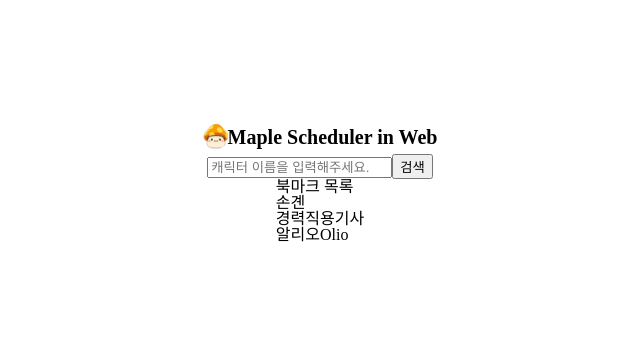
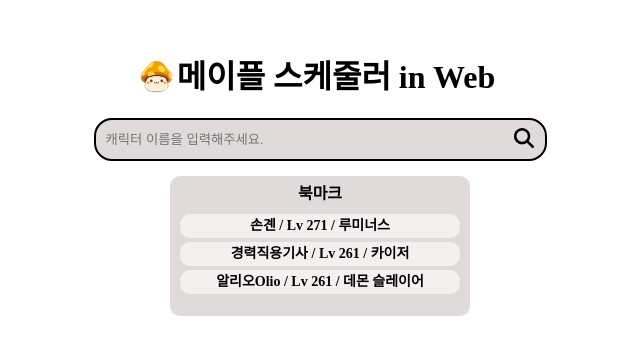
Before and after one commit to Rayched/mapleToDo, a React (Create React App) app: page / in a window 1280 px wide. Shown: the part 219-574 px from the top of the page, without its empty margins (320-960 px from the left). Built offline with nearby package versions, Linux system fonts and the light colour scheme.

Commit message:
Home 화면 임시 Style setting

```diff
--- a/src/routing/Home.tsx
+++ b/src/routing/Home.tsx
@@ -16,22 +16,98 @@ const Homes = styled.div`
     justify-content: center;
 `;
 
-const Titles = styled.header`
+const Headers = styled.header`
     display: flex;
     justify-content: center;
     align-items: center;
     padding: 5px 0px;
+    margin: 10px 0px;
+`;
 
-    .icons {
-        width: 25px;
-        height: 25px;
+const Titles = styled.div`
+    font-size: 2em;
+    font-weight: bold;
+    padding: 0px 5px;
+`;
+
+const Icons = styled.img`
+    width: 2em;
+    height: 2em;
     background: inherit;
+`;
+
+const Mains = styled.div`
+    display: flex;
+    justify-content: center;
+    align-items: center;
+    margin-top: 10px;
+`;
+
+const CharacterForm = styled.form`
+    padding: 5px;
+    border: 2px solid black;
+    border-radius: 18px;
+    display: flex;
+    justify-content: center;
+    align-items: center;
+    background-color: rgb(225, 218, 218);
+`;
+
+const SearchBar = styled.input`
+    width: 30em;
+    height: 2em;
+    border: 0px;
+    padding-left: 5px;
+    background-color: inherit;
+
+    &:focus {
+        outline: none;
     }
+`;
 
-    h3 {
-        font-size: 20px;
+const SearchBtn = styled.button`
+    width: 2.4em;
+    height: 2em;
+    background-color: inherit;
+    border: 0px;
+`;
+
+const Bookmark_Box = styled.div`
+    display: flex;
+    flex-direction: column;
+    align-items: center;
+    justify-content: center;
+    margin-top: 15px;
+    padding: 10px;
+    border-radius: 10px;
+    background-color: rgb(225, 218, 218);
+`;
+
+const B_Title = styled.div`
+    font-size: 16px;
     font-weight: bold;
-    }
+`;
+
+const Bookmarks = styled.ul`
+    display: flex;
+    flex-direction: column;
+    justify-content: center;
+    align-items: center;
+    padding: 10px 0px;
+`;
+
+const Bookmark_Item = styled.li`
+    width: 20em;
+    padding: 5px 0px;
+    margin: 2px 0px;
+    background-color: rgb(245, 240, 240);
+    border-radius: 10px;
+    text-align: center;
+    font-size: 14px;
+    font-weight: bold;
+    &:hover {
+        background-color: rgb(250, 250, 250);
+    };
 `;
 
 function Home(){
@@ -47,30 +123,62 @@ function Home(){
         Navigate(`/${data.charNm}`);
     };
 
+    const TestItems = [
+        {
+            charNm: "손곈",
+            level: 271,
+            world: "스카니아",
+            char_class: "루미너스"
+        },
+        {
+            charNm: "경력직용기사",
+            level: 261,
+            world: "스카니아",
+            char_class: "카이저"
+        },
+        {
+            charNm: "알리오Olio",
+            level: 261,
+            world: "챌린저스2",
+            char_class: "데몬 슬레이어"
+        }
+    ];
+
     return (
         <Homes>
-            <Titles>
-                <img className="icons" src="maple_icons.png"/>
-                <h3>
-                    Maple Scheduler in Web
-                </h3>
-            </Titles>
-            <form onSubmit={handleSubmit(onValid)}>
-                <input
+            <Headers>
+                <Icons src="maple_icons.png"/>
+                <Titles>메이플 스케줄러 in Web</Titles>
+            </Headers>
+            <Mains>
+                <CharacterForm onSubmit={handleSubmit(onValid)}>
+                    <SearchBar
                         type="text"
                         placeholder="캐릭터 이름을 입력해주세요."
+                        autoComplete="off"
                         {...register("charNm", {required: "캐릭터 이름을 입력해주세요."})}
                     />
-                <button>검색</button>
-            </form>
-            <div>
-                <h4>북마크 목록</h4>
-                <div>
-                    <div>손곈</div>
-                    <div>경력직용기사</div>
-                    <div>알리오Olio</div>
-                </div>
-            </div>
+                    <SearchBtn>
+                        <svg xmlns="http://www.w3.org/2000/svg" viewBox="0 0 512 512">
+                            <path d="M416 208c0 45.9-14.9 88.3-40 122.7L502.6 457.4c12.5 12.5 12.5 32.8 0 45.3s-32.8 12.5-45.3 0L330.7 376c-34.4 25.2-76.8 40-122.7 40C93.1 416 0 322.9 0 208S93.1 0 208 0S416 93.1 416 208zM208 352a144 144 0 1 0 0-288 144 144 0 1 0 0 288z"/>
+                        </svg>
+                    </SearchBtn>
+                </CharacterForm>
+            </Mains>
+            <Bookmark_Box>
+                <B_Title>북마크</B_Title>
+                <Bookmarks>
+                    {
+                        TestItems.map((char) => {
+                            return (
+                                <Bookmark_Item>
+                                    {char.charNm} / Lv {char.level} / {char.char_class}
+                                </Bookmark_Item>
+                            );
+                        })
+                    }
+                </Bookmarks>
+            </Bookmark_Box>
         </Homes>
     );
 };
```
Lines whose indentation alone changed are shown as unchanged.
